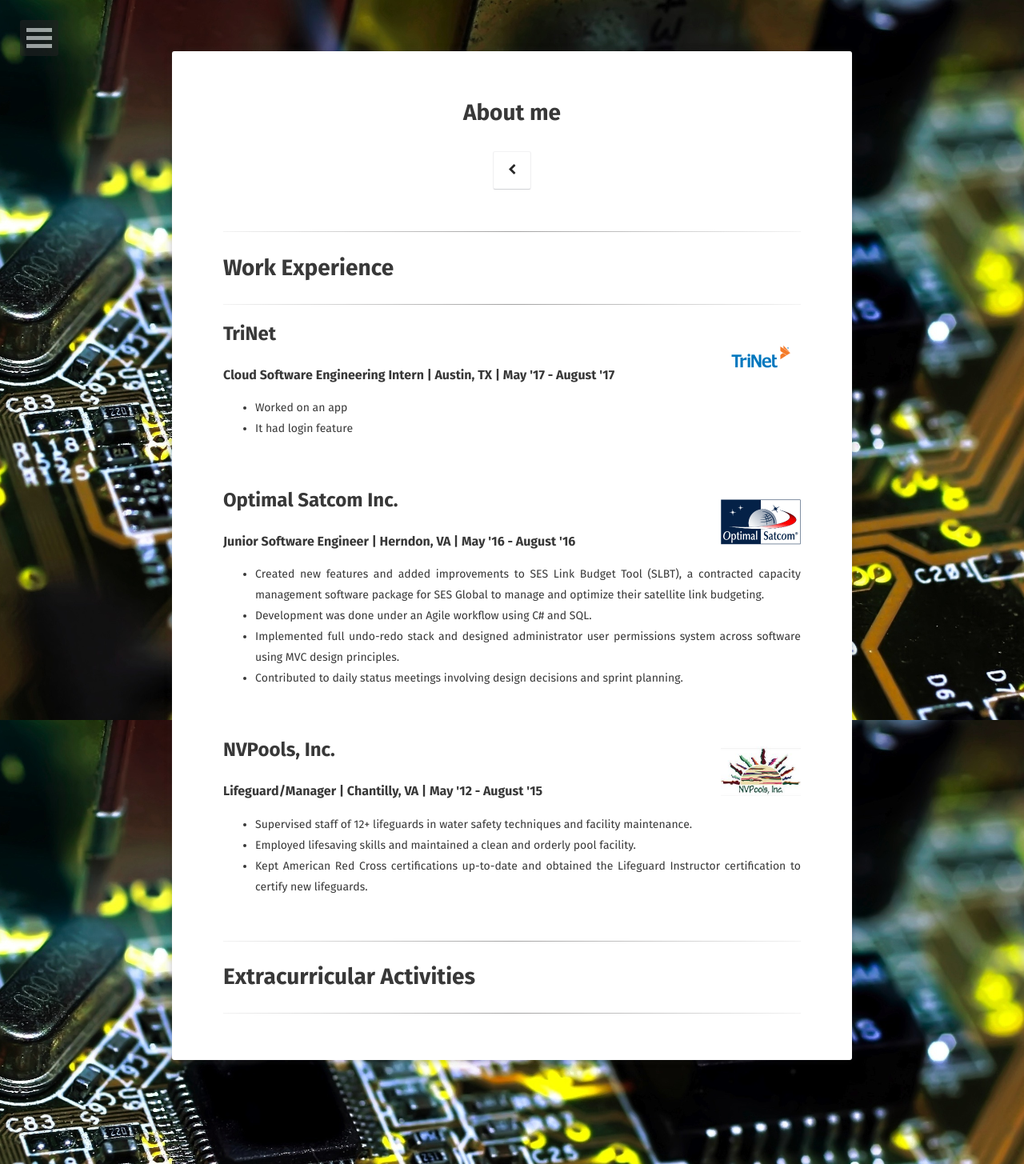
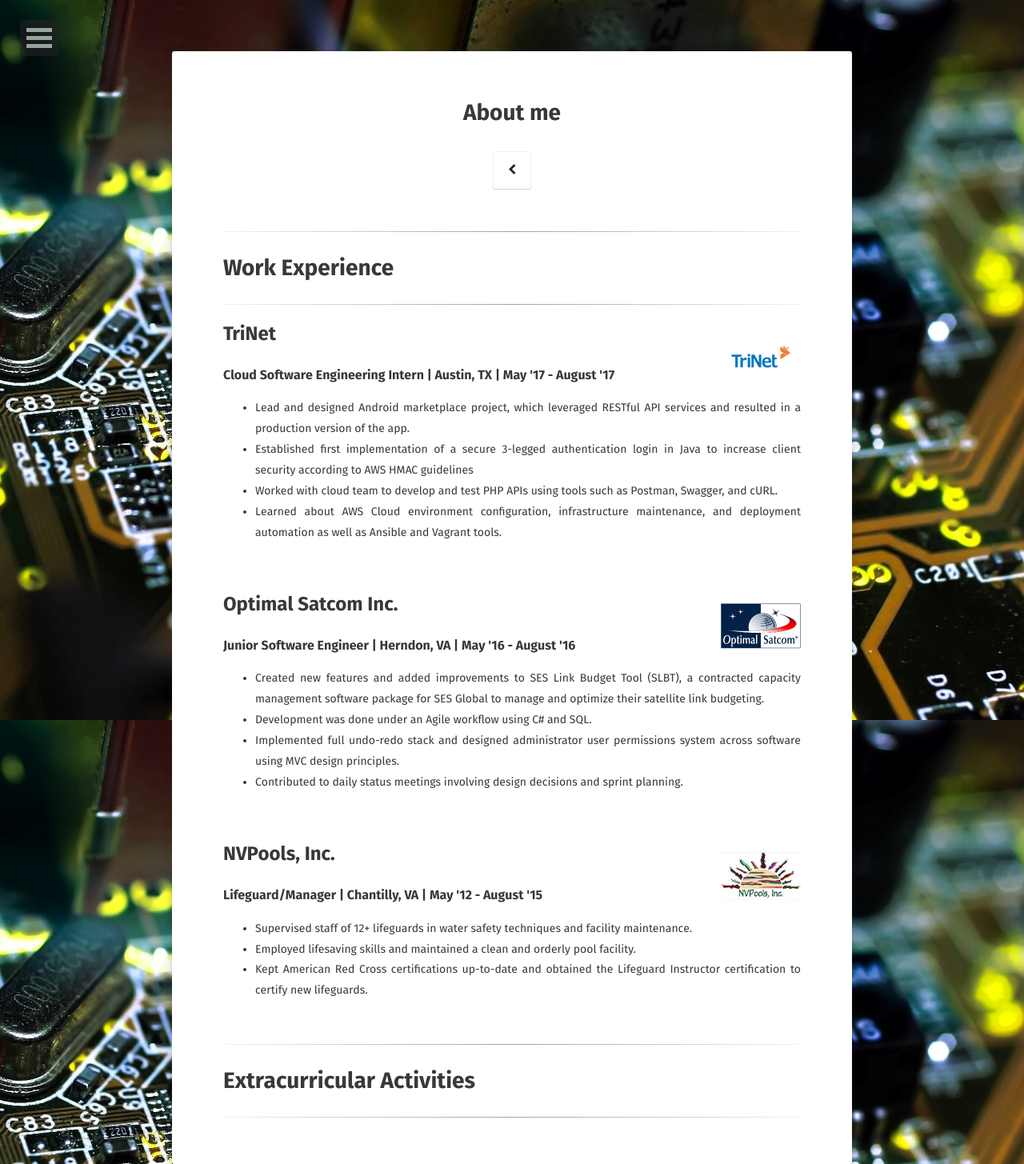
Before and after one commit to tsevans/tsevans.github.io, a Jekyll site: the page built from about/index.md, in a window 1280 px wide. Shown: the whole page at 80% size. Built offline with Jekyll 4.4.1, drawn with Linux system fonts in a browser that asks for light colours; some web fonts are replaced.

Commit message:
Added TriNet description to work experience

```diff
--- a/about/index.md
+++ b/about/index.md
@@ -17,8 +17,10 @@ comments: false
     <b><font size="5">TriNet</font></b>
 </p>
 <b><font size="3">Cloud Software Engineering Intern  |  Austin, TX  |  May '17 - August '17</font></b>
-* Worked on an app
-* It had login feature
+* Lead and designed Android marketplace project, which leveraged RESTful API services and resulted in a production version of the app.
+* Established first implementation of a secure 3-legged authentication login in Java to increase client security according to AWS HMAC guidelines
+* Worked with cloud team to develop and test PHP APIs using tools such as Postman, Swagger, and cURL.
+* Learned about AWS Cloud environment configuration, infrastructure maintenance, and deployment automation as well as Ansible and Vagrant tools.
 
 <br>
 
```
